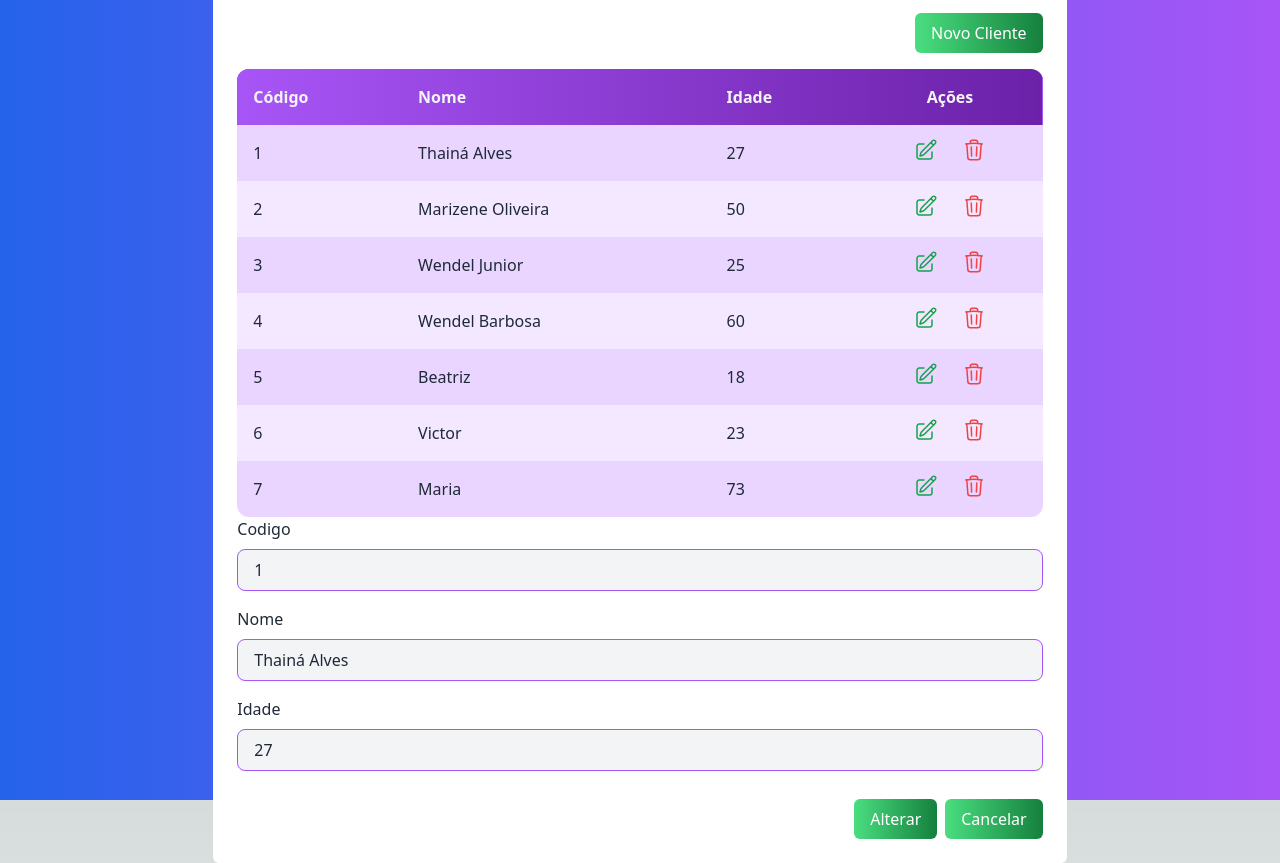
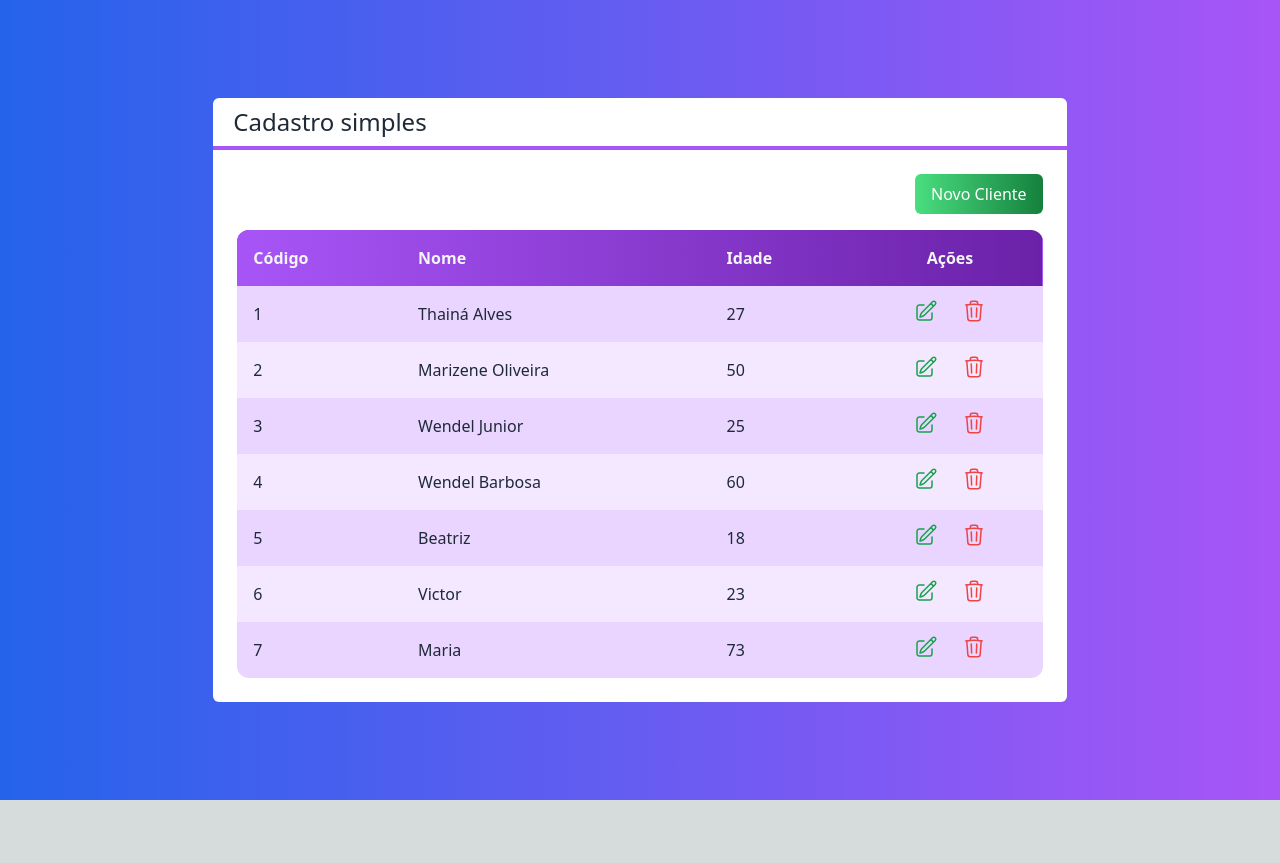
Before and after one commit to KingW3n/next-crud-firebase, a Next.js app: page / in a window 1280 px wide. After the commit the page ends 800 px from the top, so only its background shows below. Built offline with nearby package versions, Linux system fonts and the light colour scheme.

Commit message:
Alternando entre Tabela e Formulário

```diff
--- a/src/components/Botao.tsx
+++ b/src/components/Botao.tsx
@@ -2,12 +2,13 @@ interface botaoProps{
     cor?: 'green' | 'blue' | 'gray'
     classname?: string
     children?:any
+    onClick?: ()=> void
 }
 
 export default function Botao (props: botaoProps) {
         const cor = props.cor ?? 'green'
     return (
-        <button className={`
+        <button onClick={props.onClick} className={`
          bg-gradient-to-r  from-green-400  to-green-700
           text-white px-4 py-2 rounded-md
         ${props.classname}
--- a/src/components/Formulario.tsx
+++ b/src/components/Formulario.tsx
@@ -5,6 +5,8 @@ import Botao from "./Botao";
 
 interface FormularioProps{
     cliente : Cliente
+    clienteMudou?:(cliente:Cliente)=>void
+    cancelado?: ()=>void
 
 }
 
@@ -41,8 +43,8 @@ export default function Formulario(props: FormularioProps){
             ></Entrada>
 
             <div className=" flex justify-end mt-7">
-                <Botao classname="from-blue-400  to-blue-700 mr-2">{id? 'Alterar': 'Salvar'}</Botao>
-                <Botao classname="from-gray-400  to-gray-700">Cancelar</Botao>
+                <Botao onClick={()=>props.clienteMudou?.(new Cliente(nome, +idade, id))} classname="from-blue-400  to-blue-700 mr-2">{id? 'Alterar': 'Salvar'}</Botao>
+                <Botao  onClick={props.cancelado} classname="from-gray-400  to-gray-700">Cancelar</Botao>
             </div>
         </div>
     )
--- a/src/pages/index.tsx
+++ b/src/pages/index.tsx
@@ -5,6 +5,7 @@ import Tabela from '@/components/Tabela'
 import Cliente from '@/core/Cliente/Cliente'
 import Botao from '@/components/Botao'
 import Formulario from '@/components/Formulario'
+import { useState } from 'react'
 
 const inter = Inter({ subsets: ['latin'] })
 
@@ -29,19 +30,32 @@ console.log (cliente.nome)
     console.log ('  excluir' +cliente.nome)
   }
 
+  function salvarCliente(cliente:Cliente){
+    console.log(cliente)
+  }
+
+  const [visivel, setVisivel] =useState<'tabela' | 'formulario'>('tabela')
+
   return (
     <div className='flex h-screen justify-center items-center
         bg-gradient-to-r to-purple-500 from-blue-600
         text-white'>
       <Layout titulo='Cadastro simples'>
+        {visivel ==='tabela' ? (
+          <>
             <div className='flex justify-end'>
-          <Botao classname='mb-4'>Novo Cliente</Botao>
+              <Botao onClick={()=>setVisivel('formulario')} classname='mb-4'>Novo Cliente</Botao>
             </div>
             <Tabela clientes={clientes}
               clienteSelecionado ={clienteSelecionado}
               clienteExcluido={clienteExcluido}
             ></Tabela>
-        <Formulario cliente={clientes[0]}></Formulario>
+          </>
+        ):(
+          <Formulario cliente={clientes[0]} cancelado={()=>setVisivel('tabela')} clienteMudou={salvarCliente}></Formulario>
+        )}
+
+
       </Layout>
     </div>
   )
```
Lines whose indentation alone changed are shown as unchanged.
